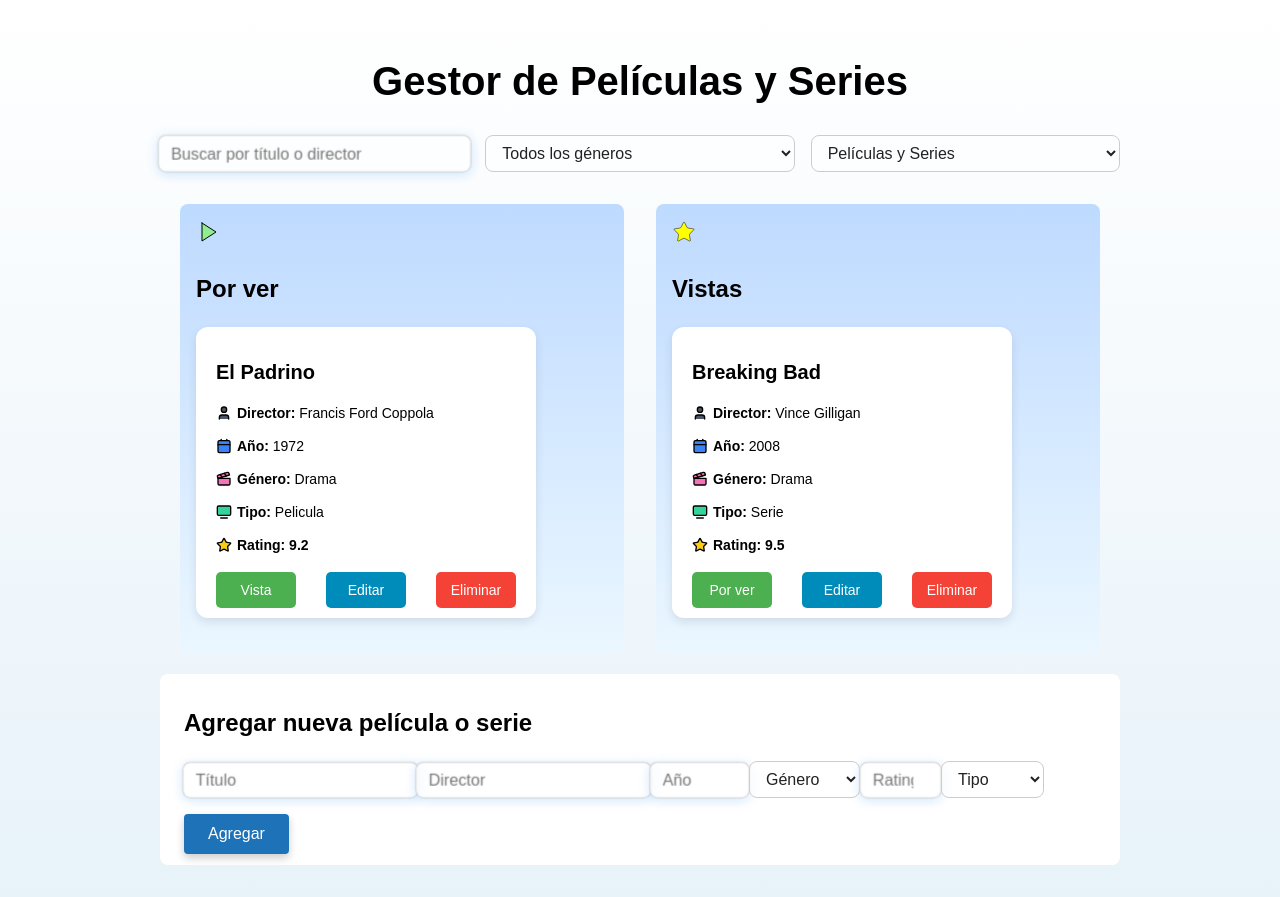
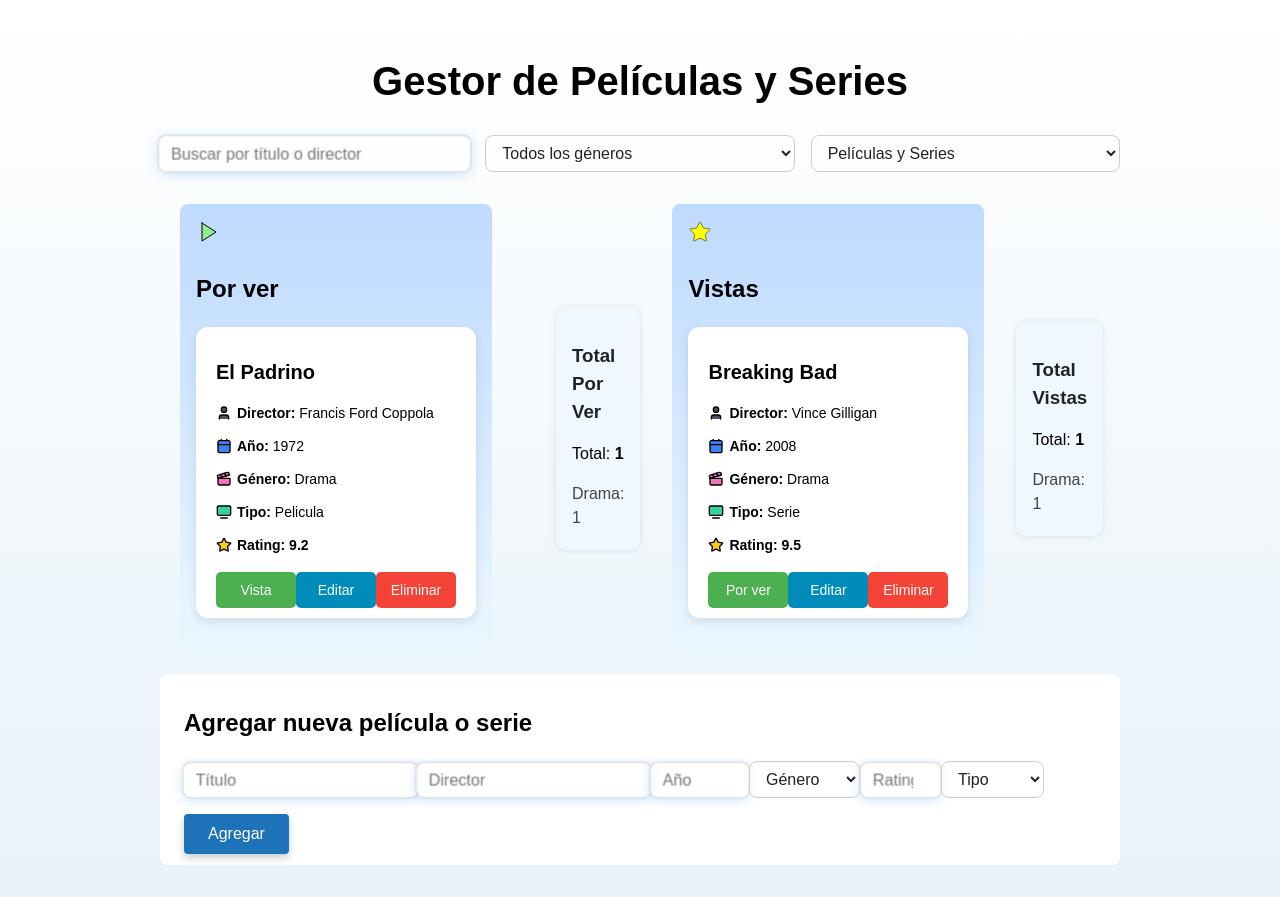
Before and after one commit to psantueno/group9-tp2-react, a React (Vite) app: page / in a window 1280 px wide. Built offline with nearby package versions, Linux system fonts and the light colour scheme.

Commit message:
agregando contador

```diff
--- /dev/null
+++ b/src/components/Contador/Contador.css
@@ -0,0 +1,24 @@
+.contador {
+    background-color: #f0f8ff;
+    padding: 1rem;
+    margin: 1rem 0;
+    border-radius: 10px;
+    box-shadow: 0 0 6px rgba(0,0,0,0.1);
+    max-width: 350px;
+  }
+
+  .contador h3 {
+    margin-bottom: 0.5rem;
+    color: #222;
+  }
+
+  .contador ul {
+    padding: 0;
+    list-style: none;
+    margin: 0;
+  }
+
+  .contador li {
+    margin: 4px 0;
+    color: #444;
+  }
--- /dev/null
+++ b/src/components/Contador/Contador.jsx
@@ -0,0 +1,26 @@
+import React from 'react';
+import './Contador.css';
+
+export const Contador = ({ titulo, items }) => {
+  const total = items.length;
+
+  const porGenero = items.reduce((acc, item) => {
+    const genero = item.genero || 'Sin género';
+    acc[genero] = (acc[genero] || 0) + 1;
+    return acc;
+  }, {});
+
+  return (
+    <div className="contador">
+      <h3>{titulo}</h3>
+      <p>Total: <strong>{total}</strong></p>
+      <ul>
+        {Object.entries(porGenero).map(([genero, cantidad]) => (
+          <li key={genero}>
+            {genero}: {cantidad}
+          </li>
+        ))}
+      </ul>
+    </div>
+  );
+};
--- a/src/components/ItemCard/ItemCard.css
+++ b/src/components/ItemCard/ItemCard.css
@@ -7,6 +7,8 @@
     text-align: left;
     margin-bottom: 20px;
 }
+
+
 
 .item-title {
     font-size: 20px;
--- a/src/pages/Home/Home.css
+++ b/src/pages/Home/Home.css
@@ -81,7 +81,6 @@
     transition: background-color 0.3s ease, box-shadow 0.3s ease, transform 0.2s ease;
     outline: none;
     backdrop-filter: blur(4px);
-
   }
 
   .input:focus {
--- a/src/pages/Home/Home.jsx
+++ b/src/pages/Home/Home.jsx
@@ -1,6 +1,7 @@
 import { useEffect, useState } from 'react';
 import { Title } from '../../components/Title/Title';
 import { List } from '../../components/List/List';
+import {Contador} from '../../components/Contador/Contador';
 import { Star } from 'lucide-react';
 import { Play } from 'lucide-react';
 import './Home.css';
@@ -116,10 +117,14 @@ export const Home = () => {
 
             <div className="listas">
 
-                <List list={toWatchListProps} /> {/*// renderiza las pelis por ver */}
-                <List list={watchedListProps} /> {/*//  renderiza las pelis ya vistas.*/}
 
 
+                <List list={toWatchListProps} /> {/*// renderiza las pelis por ver */}
+                <br></br>
+                <Contador titulo="Total Por Ver" items={toWatchList} />
+
+                <List list={watchedListProps} /> {/*//  renderiza las pelis ya vistas.*/}
+                <Contador titulo="Total Vistas" items={watchedList} />
 
             </div>
 
```
